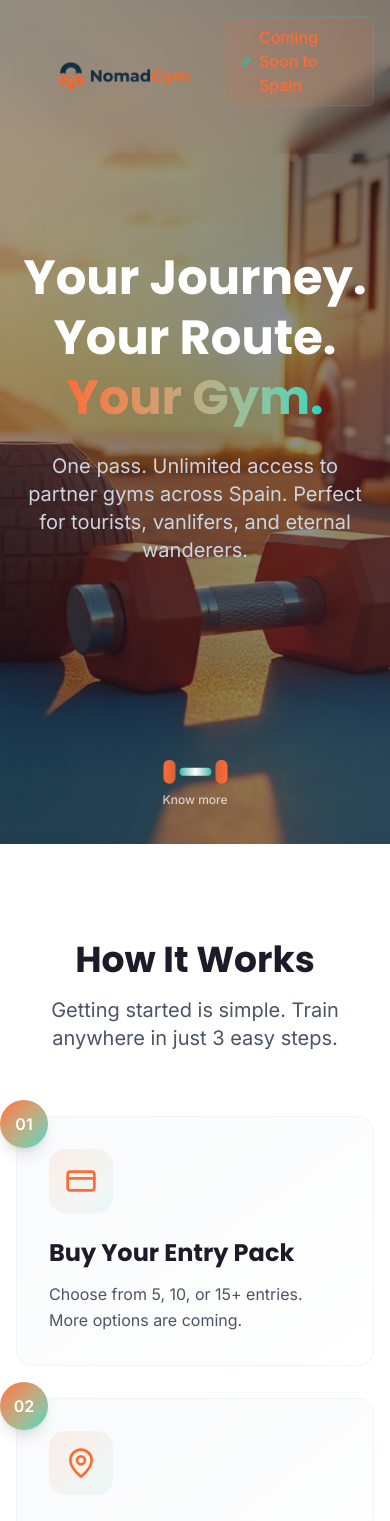
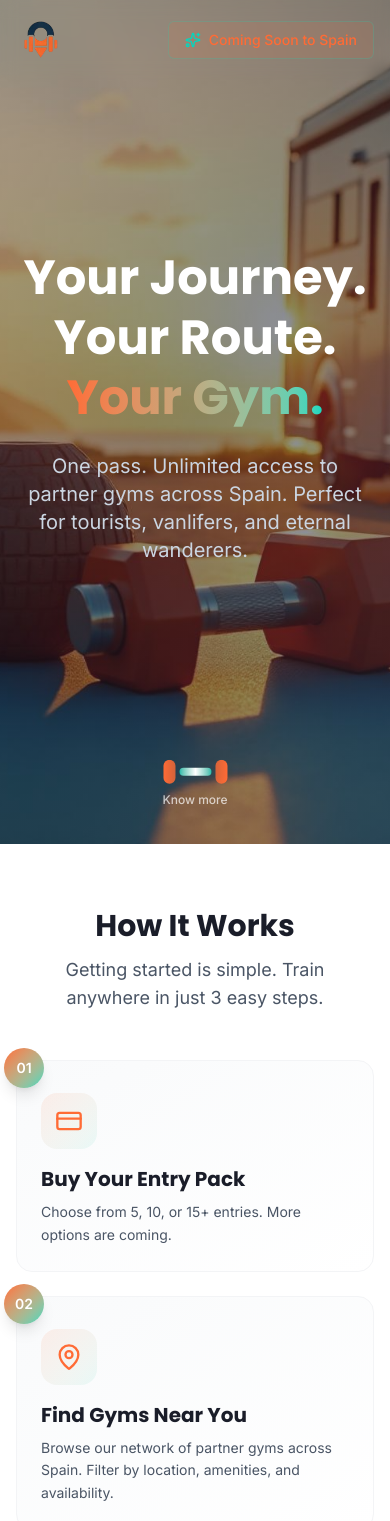
Before and after one commit to verobelo/nomadgym, a Next.js app: page / in a window 390 px wide. Shown: the top 1521 px of the page. Built offline with nearby package versions, Linux system fonts and the light colour scheme.

Commit message:
Use small version of logo for mobiles and adjust How it Works section

```diff
--- a/app/page.tsx
+++ b/app/page.tsx
@@ -78,12 +78,21 @@ export default function Home() {
               alt='NomadGym Logo'
               width={350}
               height={150}
-              className='h-14 object-cover'
+              className='hidden md:block h-14 object-cover'
               priority
             />
-            <div className='inline-flex items-center gap-2 bg-prim/10 border border-acc/20 rounded-sm px-4 py-2 mb-8'>
+
+            <Image
+              src='/logo-small.png'
+              alt='NomadGym Logo'
+              width={350}
+              height={150}
+              className='md:hidden h-12 w-12 object-cover'
+              priority
+            />
+            <div className='inline-flex items-center gap-2 bg-prim/10 border border-acc/20 rounded-sm px-4 py-2'>
               <Sparkles className='w-4 h-4 text-acc' />
-              <span className='text-prim text-base font-medium'>
+              <span className='text-prim text-sm md:text-base font-medium'>
                 Coming Soon to Spain
               </span>
             </div>
@@ -136,18 +145,18 @@ export default function Home() {
         </div>
       </section>
 
-      <section id='how-it-works' className='py-24 bg-white'>
+      <section id='how-it-works' className='py-16 sm:py-24 bg-white'>
         <div className='max-w-7xl mx-auto px-4 sm:px-6 lg:px-8'>
-          <div className='text-center mb-16'>
-            <h2 className='text-4xl sm:text-5xl font-bold text-sec mb-4'>
+          <div className='text-center mb-12 sm:mb-16'>
+            <h2 className='text-3xl sm:text-4xl lg:text-5xl font-bold text-sec mb-3 sm:mb-4'>
               How It Works
             </h2>
-            <p className='text-xl text-gray-600 max-w-2xl mx-auto'>
+            <p className='text-lg sm:text-xl text-gray-600 max-w-2xl mx-auto px-4'>
               Getting started is simple. Train anywhere in just 3 easy steps.
             </p>
           </div>
 
-          <div className='grid md:grid-cols-3 gap-8 lg:gap-12'>
+          <div className='grid md:grid-cols-3 gap-6 sm:gap-8 lg:gap-12'>
             {[
               {
                 icon: CreditCard,
@@ -172,19 +181,19 @@ export default function Home() {
               },
             ].map((item, index) => (
               <div key={index} className='relative group'>
-                <div className='bg-gradient-to-br from-gray-50 to-white p-8 rounded-2xl border border-gray-100 hover:border-prim/30 transition-all duration-300 hover:shadow-xl hover:-translate-y-2'>
-                  <div className='absolute -top-4 -left-4 w-12 h-12 bg-gradient-to-br from-prim to-acc rounded-full flex items-center justify-center text-white font-bold shadow-lg'>
+                <div className='bg-gradient-to-br from-gray-50 to-white p-6 sm:p-8 pt-8 sm:pt-8 rounded-2xl border border-gray-100 hover:border-prim/30 transition-all duration-300 hover:shadow-xl md:hover:-translate-y-2'>
+                  <div className='absolute -top-3 -left-3 sm:-top-4 sm:-left-4 w-10 h-10 sm:w-12 sm:h-12 bg-gradient-to-br from-prim to-acc rounded-full flex items-center justify-center text-white text-sm sm:text-base font-bold shadow-lg'>
                     {item.step}
                   </div>
 
-                  <div className='mb-6 inline-flex items-center justify-center w-16 h-16 bg-gradient-to-br from-prim/10 to-acc/10 rounded-2xl group-hover:scale-110 transition-transform duration-300'>
-                    <item.icon className='w-8 h-8 text-prim' />
+                  <div className='mb-4 sm:mb-6 inline-flex items-center justify-center w-14 h-14 sm:w-16 sm:h-16 bg-gradient-to-br from-prim/10 to-acc/10 rounded-2xl group-hover:scale-110 transition-transform duration-300'>
+                    <item.icon className='w-7 h-7 sm:w-8 sm:h-8 text-prim' />
                   </div>
 
-                  <h3 className='text-2xl font-bold text-sec mb-3'>
+                  <h3 className='text-xl sm:text-2xl font-bold text-sec mb-2 sm:mb-3'>
                     {item.title}
                   </h3>
-                  <p className='text-gray-600 leading-relaxed'>
+                  <p className='text-sm sm:text-base text-gray-600 leading-relaxed'>
                     {item.description}
                   </p>
                 </div>
```
